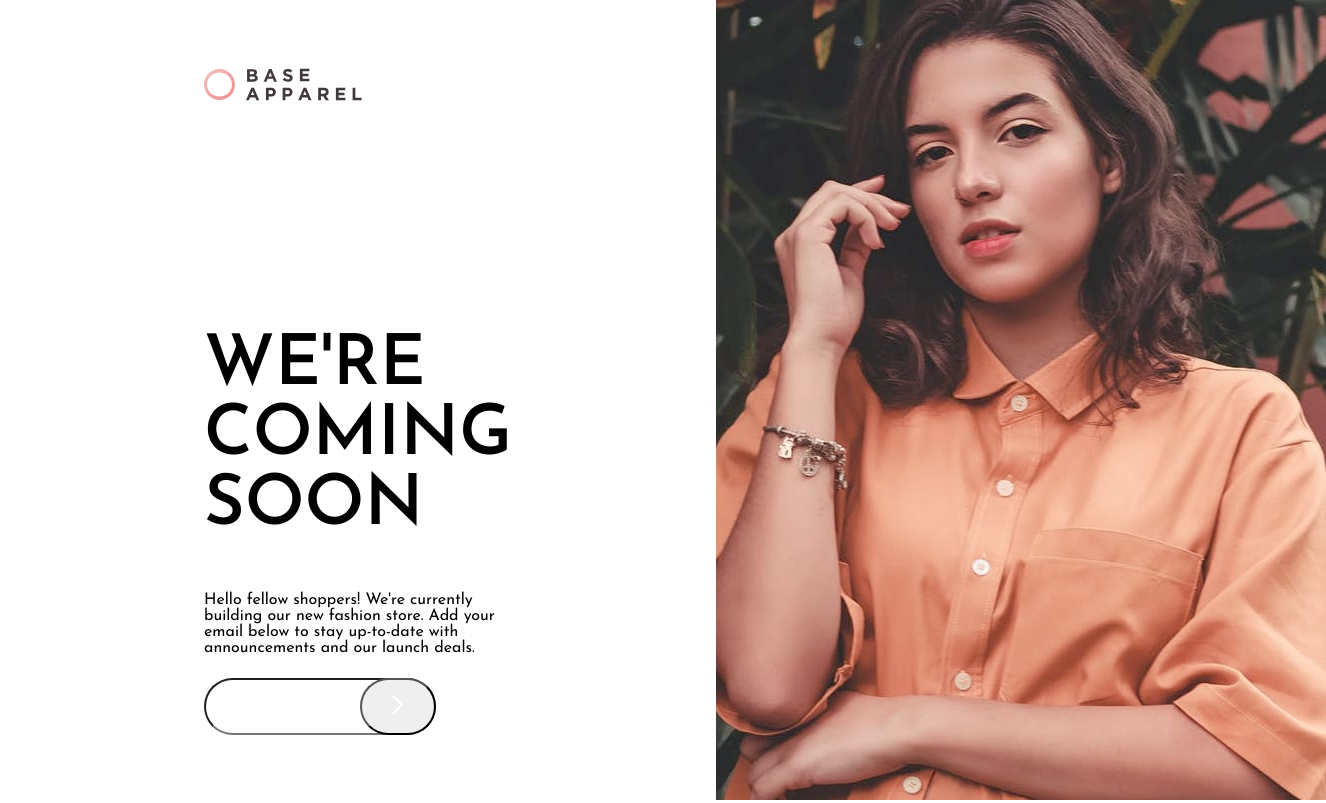
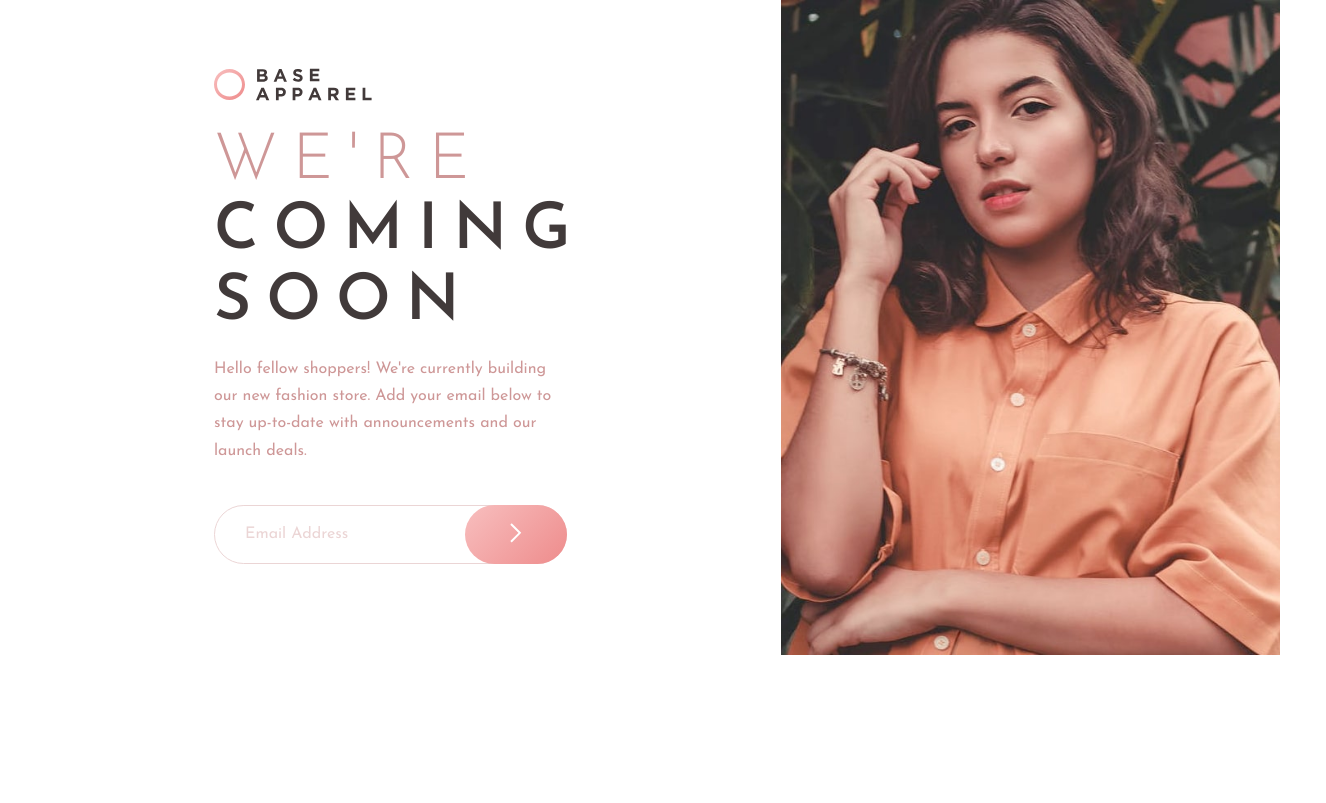
Before and after one commit to romtega/base-apparel-coming-soon-master, a plain HTML site: page index.html in a window 1280 px wide. Shown: the whole page, 1326 px wide, since content can reach past the window. Drawn offline with Linux system fonts and the light colour scheme.

Commit message:
css working

```diff
--- a/index.html
+++ b/index.html
@@ -54,7 +54,8 @@
           launch deals.
         </p>
         <div class="hero-email">
-          <input type="email" />
+          <form id="form">
+            <input type="email" placeholder="Email Address" />
             <svg
               class="hidden"
               xmlns="http://www.w3.org/2000/svg"
@@ -80,10 +81,11 @@
                 />
               </svg>
             </button>
+          </form>
         </div>
       </div>
       <div class="right-hero">
-        <img src="./images/hero-desktop.jpg" alt="" />
+        <img src="./images/hero-desktop.jpg" alt="Base Apparel" />
       </div>
     </main>
     <!--   Email Address -->
--- a/style.css
+++ b/style.css
@@ -24,12 +24,13 @@ html {
 }
 
 body {
-  min-height: 100vh;
+  max-height: 100%;
 }
 
 main {
   display: grid;
-  grid-template-columns: 1fr auto;
+  grid-template-columns: 61% auto;
+  background-color: var(--gradient-1);
 }
 
 .hidden {
@@ -37,9 +38,9 @@ main {
 }
 
 .left-hero {
-  margin: 6.8rem 20.4rem;
   display: flex;
   flex-direction: column;
+  margin: 6.8rem 21.4rem;
 }
 
 .hero-nav {
@@ -47,33 +48,70 @@ main {
 }
 
 .heading-primary {
-  font-size: 7rem;
+  color: var(--color-gray);
   text-transform: uppercase;
-  margin-bottom: 5rem;
+  font-size: 6.4rem;
+  line-height: 1.1;
+  letter-spacing: 15px;
+  margin-bottom: 1.8rem;
 }
 
 .heading-primary span {
   display: block;
+  color: var(--color-secondary);
+  font-weight: var(--fw-light);
 }
 
 .hero-description {
+  color: var(--color-secondary);
   font-size: 1.6rem;
-  margin-bottom: 2.2rem;
+  font-weight: var(--fw-regular);
+  line-height: 1.7;
+  margin-bottom: 4rem;
 }
 
 .hero-email {
-  display: flex;
+  margin-bottom: auto;
+}
+
+.hero-email form {
+  position: relative;
 }
 
 .hero-email input {
   width: 100%;
   outline: none;
+  border: 1px solid var(--color-secondary);
   border-radius: 100vw;
-  flex: 1;
+  background: transparent;
+  opacity: 0.4;
+  font-family: inherit;
+  padding: 2.2rem 3rem;
+}
+
+.hero-email input::placeholder {
+  color: var(--color-secondary);
+  font-size: 1.6rem;
 }
 
 .btn {
+  cursor: pointer;
+  position: absolute;
   border-radius: 100vw;
-  padding: 1.5rem 3rem;
   transform: translateX(-100%);
+  border: none;
+  background: var(--gradient-2);
+  padding: 1.8rem 4.5rem;
 }
+
+.right-hero {
+  display: flex;
+  align-items: center;
+  justify-content: flex-end;
+}
+
+.right-hero img {
+  object-fit: cover;
+  width: 100%;
+  height: 100%;
+}
```
Lines whose indentation alone changed are shown as unchanged.
